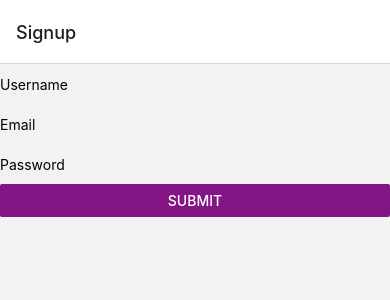
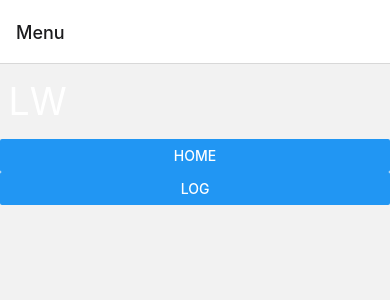
Before and after one commit to spazzylemons/nost, a React Native app in the folder front-end/: screen /Menu in a window 390 px wide. Before the commit this address had no page. Shown: the top 300 px of the page. Built offline with nearby package versions, Linux system fonts and the light colour scheme.

Commit message:
Finished skelton except log and home postsC

```diff
--- a/front-end/App.js
+++ b/front-end/App.js
@@ -6,6 +6,7 @@ import LoginScreen from "./Components/LoginScreen/Login";
 import HomeScreen from "./Components/HomeScreen/Home";
 import Signup from "./Components/SignupScreen/Signup";
 import Log from "./Components/LogScreen/Log";
+import Menu from "./Components/Menu";
 
 const Stack = createNativeStackNavigator();
 
@@ -15,8 +16,9 @@ const App = () => {
         <Stack.Navigator>
           <Stack.Screen name="Signup" component={Signup} />
           <Stack.Screen name="Login" component={LoginScreen} />
-          <Stack.Screen name="Home" component={HomeScreen} options={{headerLeft: null}}/>
-          <Stack.Screen name="Log" component={Log} />
+          <Stack.Screen name="Menu" component={Menu} options={{headerLeft: null}}/>
+          {/*<Stack.Screen name="Home" component={HomeScreen} options={{headerLeft: null}}/>*/}
+          {/*<Stack.Screen name="Log" component={Log} />*/}
         </Stack.Navigator>
       </NavigationContainer>
   );
--- a/front-end/Components/HomeScreen/Home.js
+++ b/front-end/Components/HomeScreen/Home.js
@@ -1,5 +1,5 @@
 import React from 'react'
-import {Text, ScrollView, Button} from 'react-native';
+import { ScrollView, Button, View } from 'react-native';
 import { Avatar } from 'react-native-elements';
 
 const HomeScreen = ({ navigation }) => {
@@ -11,9 +11,7 @@ const HomeScreen = ({ navigation }) => {
               title="LW"
               activeOpacity={0.7}
           />
-          <Text> TEST TEST TesT</Text>
-          <Text> TEST TEST TesT</Text>
-          <Button title='Log' onPress={() => { navigation.navigate('Log')}}/>
+
     </ScrollView>
   )
 }
--- a/front-end/Components/LoginScreen/Login.js
+++ b/front-end/Components/LoginScreen/Login.js
@@ -10,7 +10,7 @@ const Login = ({ navigation, route}) => {
 
   const onSubmit = () => {
       if (currentUsername === username && currentPassword === password) {
-        navigation.navigate('Home')
+        navigation.navigate('Menu')
       } else {
         console.log('Incorrect Password')
         console.log(currentPassword)
--- /dev/null
+++ b/front-end/Components/Menu.js
@@ -0,0 +1,23 @@
+import React, {useState} from 'react'
+import { ScrollView, Button, View } from 'react-native';
+import { Avatar } from 'react-native-elements';
+import Home from "./HomeScreen/Home";
+import Log from "./LogScreen/Log";
+
+const HomeScreen = ({ navigation }) => {
+  const [atHome, setAtHome] = useState(true);
+
+  return (
+      <>
+        <View>
+          {atHome ? <Home /> : <Log />}
+        </View>
+        <View>
+          <Button title='Home' onPress={() => { setAtHome(true) }}/>
+          <Button title='Log' onPress={() => { setAtHome(false) }}/>
+        </View>
+      </>
+  )
+}
+
+export default HomeScreen
```
